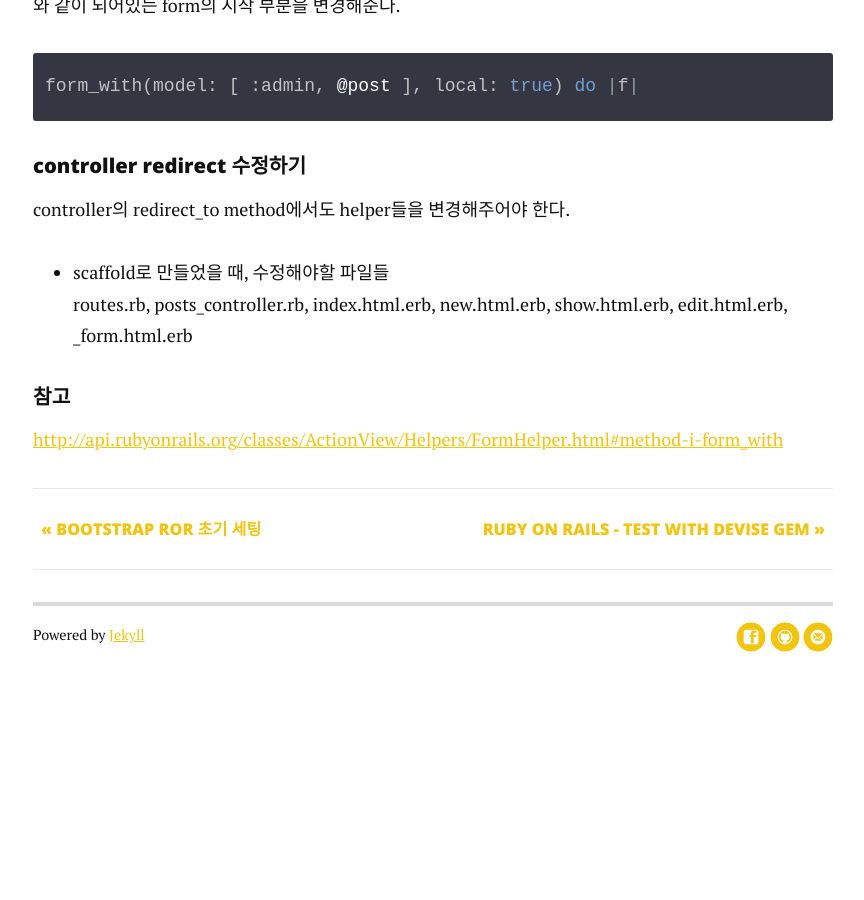
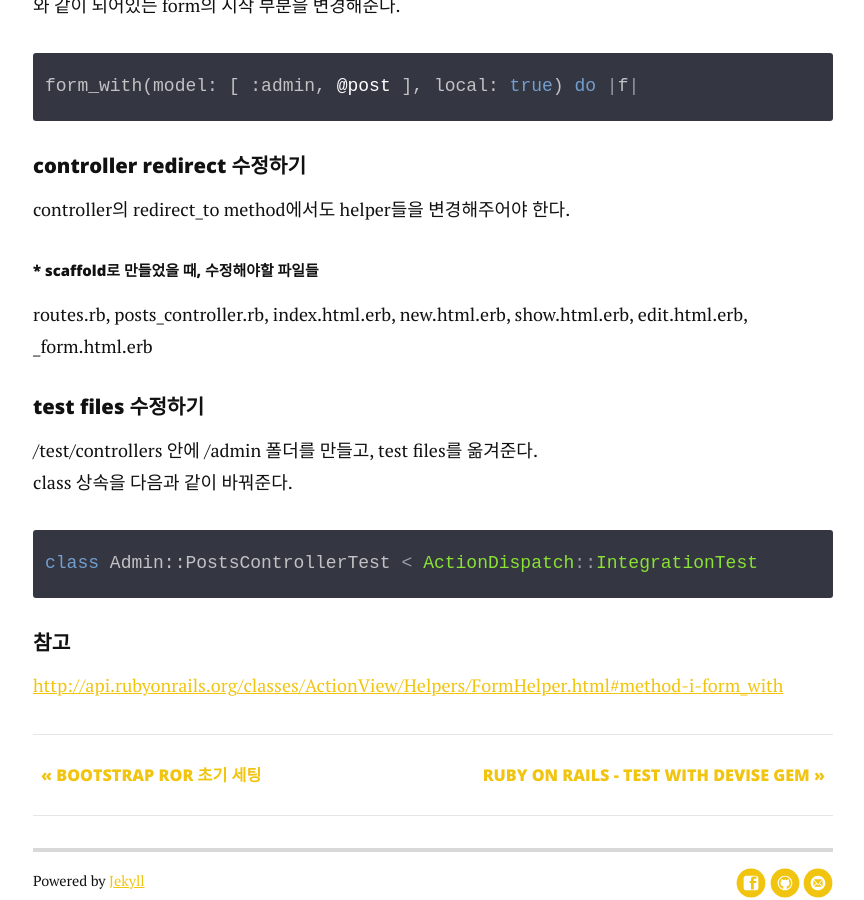
Before and after one commit to jeesub/jeesub.github.io, a Jekyll site: the page built from _posts/2018-04-03-Ruby-on-Rails-Controller-Module-사용하기.markdown, in a window 1280 px wide and 900 px high, scrolled down 2530 px. Shown: the whole window, without its empty margins (207-1071 px from the left). Built offline with Jekyll 4.4.1, drawn with Linux system fonts in a browser that asks for light colours; nearby versions of some CDN libraries; before the commit the page ends 3221 px from its top, so only the background shows below that; some of the changed text lies outside the part shown.

Commit message:
update posts

```diff
--- a/_posts/2018-04-03-Ruby-on-Rails-Controller-Module-사용하기.markdown
+++ b/_posts/2018-04-03-Ruby-on-Rails-Controller-Module-사용하기.markdown
@@ -9,19 +9,20 @@ Ruby on Rails application을 만들다보면, Controller가 많아진다.
 이 때 module로 관리하면 정돈해서 사용할 수 있다.
 
 ### 시작부터 controller module 생성하기
+
 {% highlight bash %}
 $ rails generate controller Admin::Posts
 {% endhighlight %}
 
-위와 같은 명령어를 통해 app/controllers/admin/posts_controller.rb를 생성할 수 있다.<br>
-view 파일들은 app/views/admin/posts/에 만들면 된다.<br>
-view helper의 경우, admin_posts_path, admin_post_path(:id)와 같은 형태가 된다.<br>
+위와 같은 명령어를 통해 app/controllers/admin/posts_controller.rb를 생성할 수 있다.<br />
+view 파일들은 app/views/admin/posts/에 만들면 된다.<br />
+view helper의 경우, admin_posts_path, admin_post_path(:id)와 같은 형태가 된다.
 
 ### 이미 사용중인 View, Controller를 module로 변경하는 법
-scaffold로 만든 파일들을 모듈로 관리하려고 변경할 경우, routes, View files, Controller files를 수정해야 한다.
+scaffold로 만든 파일들을 모듈로 관리하려고 변경할 경우, routes, View files, Controller files, test files를 수정해야 한다.
 
 #### controller module로 바꾸기
-controller 파일의 위치를 /app/controllers/admin/ 아래로 옮겨준다.<br>
+controller 파일의 위치를 /app/controllers/admin/ 아래로 옮겨준다.<br />
 그리고 class 상속을 다음과 같이 바꿔준다.
 
 {% highlight ruby %}
@@ -73,13 +74,18 @@ form_with(model: [ :admin, @post ], local: true) do |f|
 {% endhighlight %}
 
 #### controller redirect 수정하기
-controller의 redirect_to method에서도 helper들을 변경해주어야 한다.
-<br>
-* scaffold로 만들었을 때, 수정해야할 파일들
-<br>
-routes.rb, posts_controller.rb, index.html.erb, new.html.erb, show.html.erb, edit.html.erb, _form.html.erb
-<br>
+controller의 redirect_to method에서도 helper들을 변경해주어야 한다.<br />
 
+##### * scaffold로 만들었을 때, 수정해야할 파일들
+routes.rb, posts_controller.rb, index.html.erb, new.html.erb, show.html.erb, edit.html.erb, \_form.html.erb
+
+#### test files 수정하기
+/test/controllers 안에 /admin 폴더를 만들고, test files를 옮겨준다.<br />
+class 상속을 다음과 같이 바꿔준다.
+
+{% highlight ruby %}
+class Admin::PostsControllerTest < ActionDispatch::IntegrationTest
+{% endhighlight %}
 
 #### 참고
 <http://api.rubyonrails.org/classes/ActionView/Helpers/FormHelper.html#method-i-form_with>
--- a/_posts/2018-04-04-Ruby-on-Rails-test-with-devise-gem.markdown
+++ b/_posts/2018-04-04-Ruby-on-Rails-test-with-devise-gem.markdown
@@ -29,9 +29,9 @@ setup do
 end
 {% endhighlight %}
 
-### yml 설정
+### fixture 설정
 
-공식 문서에서 찾기 힘든 부분이 yml 설정이었다.
+공식 문서에서 찾기 힘든 부분이 fixture 설정이었다.
 본인의 model에 맞게 설정해주어야 한다.
 confirmation을 사용할 경우, confirmed_at을 꼭 넣어줘야 에러가 나지 않는다.
 
--- a/_posts/2018-08-07-google-analytics-용어-정리.markdown
+++ b/_posts/2018-08-07-google-analytics-용어-정리.markdown
@@ -20,6 +20,10 @@ A가 웹 사이트에 온 후 30분 동안 아무런 움직임이 없다가 그
 공식적으로는 '시간'을 나타내는 개념으로 사용하지만, '하나의 접속'이라는 갯수로 이해하는 것이 더 쉬워 보인다.
 
 <https://support.google.com/analytics/answer/6086069?hl=ko>
+
+내용 추가: 조금 더 이해하기 쉬운 설명을 찾아서 링크로 첨부한다. '한 번의 접속에서 생기는 행동들'이라고 이해하면 될 것 같다.
+
+<https://support.google.com/analytics/answer/2731565?hl=ko>
 
 #### 사용자(Users)
 순수 사용자.
```
